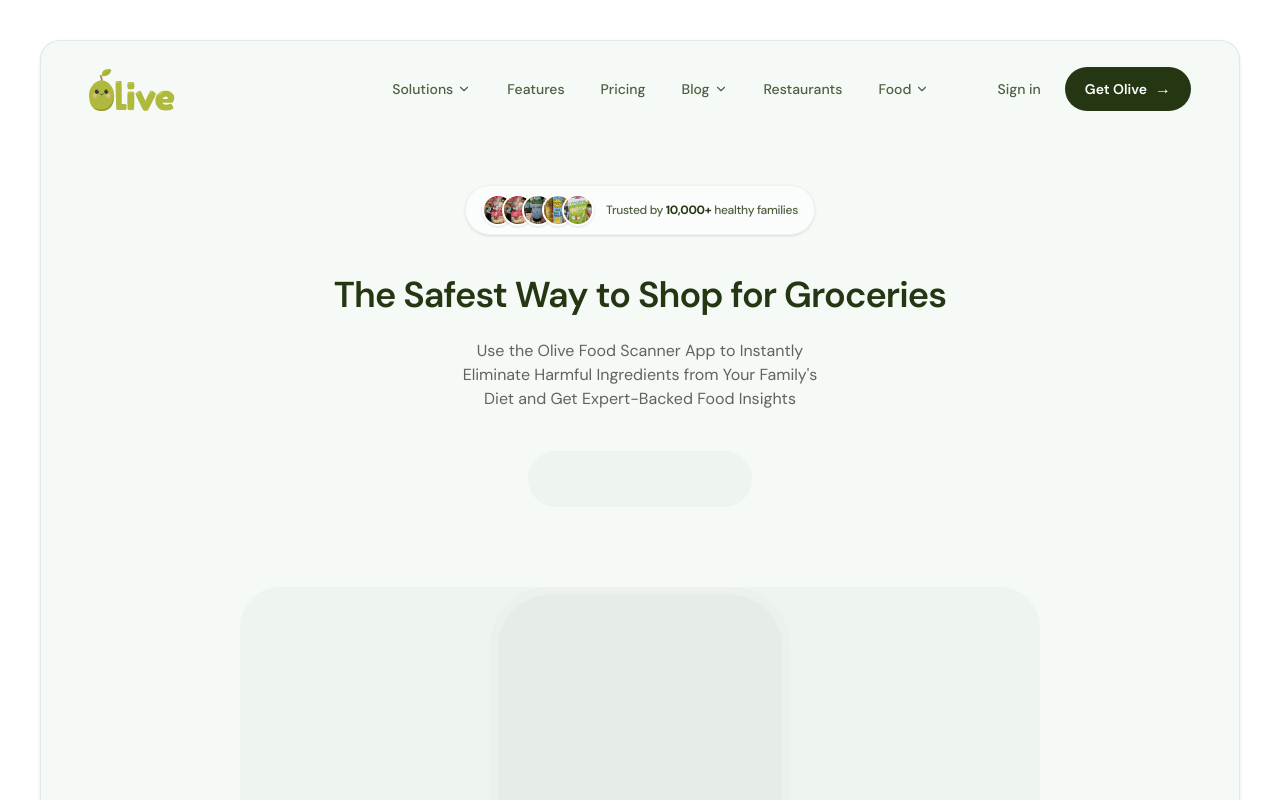
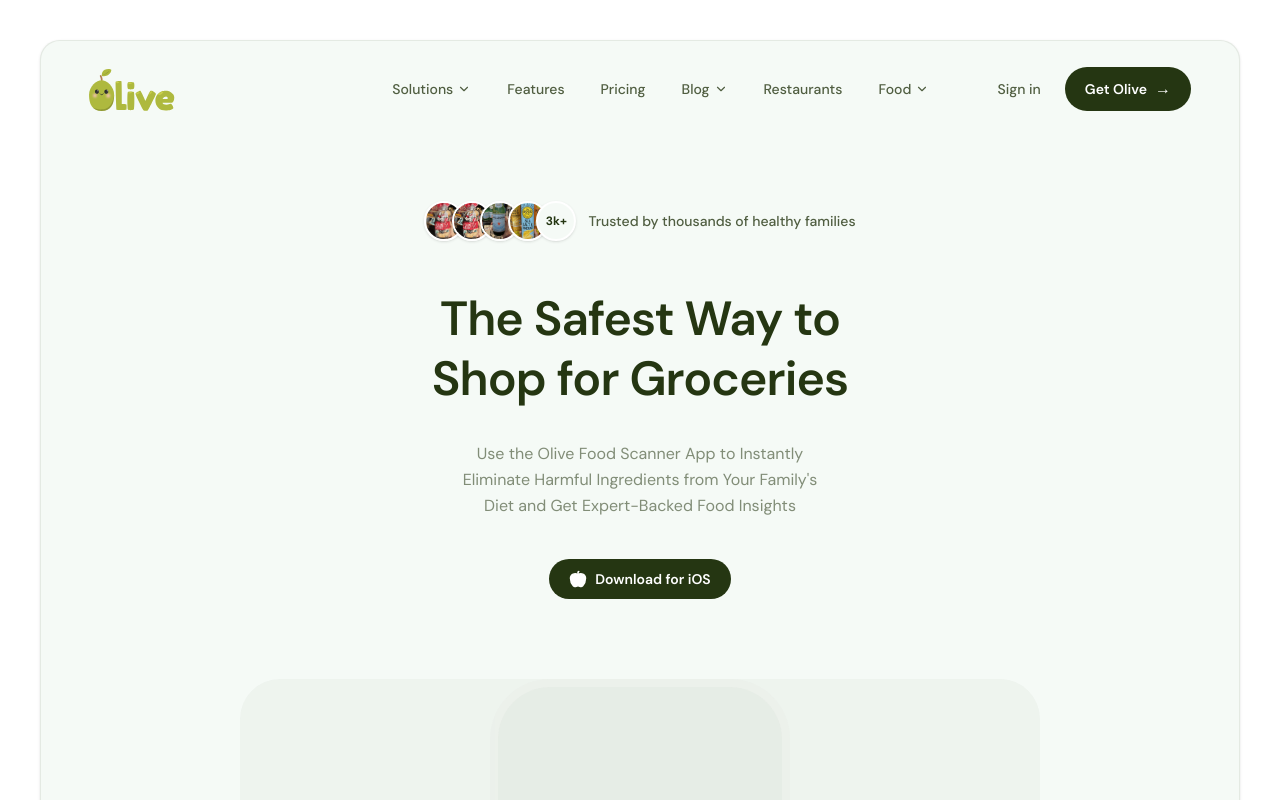
Before and after one commit to getabalewKemaw/oliveapp, a Next.js app: page / in a window 1280 px wide. Shown: the top 800 px of the page. Built offline with nearby package versions, Linux system fonts and the light colour scheme.

Commit message:
fix: match hero section to Olive design - larger headline, iOS download button, updated TrustedBy

```diff
--- a/src/app/page.tsx
+++ b/src/app/page.tsx
@@ -1,5 +1,7 @@
 import { Navbar } from "@/components/Navbar/Navbar";
 import { TrustedBy } from "@/components/Hero/TrustedBy";
+import { Button } from "@/components/ui/Button";
+import { Apple } from "lucide-react";
 
 export default function Home() {
   return (
@@ -11,31 +13,33 @@
         <Navbar />
 
         {/* Hero Section Content Area */}
-        <main className="flex-1 flex flex-col items-center pt-12 px-12 text-center">
+        <main className="flex-1 flex flex-col items-center pt-16 px-12 text-center">
 
           {/* Trusted By Section */}
           <TrustedBy />
 
           {/* Headline Section */}
-          <div className="max-w-[672px] mx-auto mb-6">
-            <h1 className="text-[36px] font-semibold leading-[40px] tracking-[-0.9px] text-brand-primary text-balance">
+          <div className="max-w-[672px] mx-auto mb-8">
+            <h1 className="text-5xl font-semibold leading-tight tracking-[-0.9px] text-brand-primary text-balance">
               The Safest Way to Shop for Groceries
             </h1>
           </div>
 
           {/* Subheadline Section */}
-          <div className="max-w-[500px] mx-auto mb-10">
-            <p className="text-base leading-6 text-brand-normal/80 text-balance">
+          <div className="max-w-[480px] mx-auto mb-10">
+            <p className="text-base leading-relaxed text-brand-hero/70 text-balance">
               Use the Olive Food Scanner App to Instantly Eliminate Harmful Ingredients from Your Family&#39;s Diet and Get Expert-Backed Food Insights
             </p>
           </div>
 
-          {/* Button Placeholder */}
-          <div className="w-56 h-14 bg-brand-hero/5 rounded-full animate-pulse mx-auto mb-20" />
+          {/* Download Button */}
+          <Button href="https://apps.apple.com/us/app/olive-holistic-food-scanner/id6739765789" className="gap-2 mb-20">
+            <Apple size={18} fill="white" />
+            Download for iOS
+          </Button>
 
           {/* App Image Section Placeholder */}
           <div className="relative w-full max-w-[800px] aspect-[16/9] bg-brand-hero/5 rounded-t-[40px] animate-pulse mx-auto flex items-end justify-center">
-            {/* Phone Shape Placeholder */}
             <div className="w-[300px] h-full bg-brand-hero/5 rounded-t-[60px] border-x-8 border-t-8 border-white/20" />
           </div>
 
--- a/src/components/Hero/TrustedBy.tsx
+++ b/src/components/Hero/TrustedBy.tsx
@@ -5,18 +5,17 @@
   "/ImgAssets/image_3.png",
   "/ImgAssets/image_5.png",
   "/ImgAssets/image_7.png",
-  "/ImgAssets/image_9.png",
 ];
 
 export const TrustedBy = () => {
   return (
-    <div className="flex items-center gap-3 mb-10 bg-white/50 backdrop-blur-sm px-4 py-2 rounded-full border border-brand-primary/5 shadow-sm transition-all hover:scale-105 cursor-default">
+    <div className="flex items-center gap-3 mb-12">
       {/* Avatar Stack */}
       <div className="flex -space-x-3">
         {AVATARS.map((src, i) => (
           <div
             key={i}
-            className="relative w-8 h-8 rounded-full border-2 border-white overflow-hidden shadow-sm"
+            className="relative w-10 h-10 rounded-full border-2 border-white overflow-hidden shadow-sm"
           >
             <Image
               src={src}
@@ -26,11 +25,15 @@
             />
           </div>
         ))}
+        {/* Count Badge */}
+        <div className="relative w-10 h-10 rounded-full border-2 border-white bg-brand-bg flex items-center justify-center shadow-sm">
+          <span className="text-xs font-bold text-brand-primary">3k+</span>
+        </div>
       </div>
 
       {/* Social Proof Text */}
-      <span className="text-xs font-medium text-brand-hero tracking-tight">
-        Trusted by <span className="text-brand-primary font-bold">10,000+</span> healthy families
+      <span className="text-sm font-medium text-brand-hero">
+        Trusted by thousands of healthy families
       </span>
     </div>
   );
```
